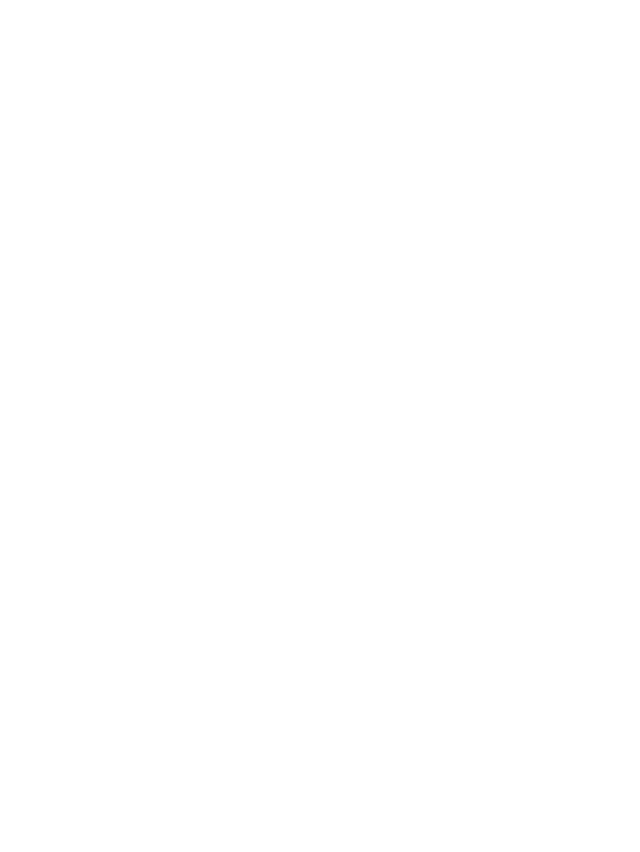
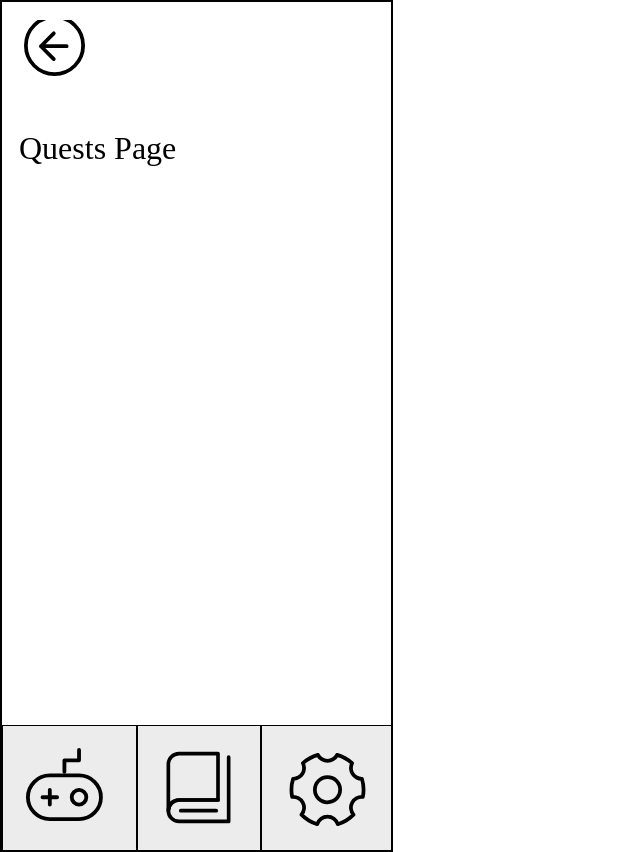
Before and after one commit to UNLV-CS472-672/2024-S-GROUP7-LifeQuest, a React (Create React App) app in the folder app/: page /quests in a window 1280 px wide. Before the commit this address had no page. Shown: the whole page, without its empty margins (0-640 px from the left). Before the commit the page ends 800 px from the top, so only its background shows below. Built offline with nearby package versions, Linux system fonts and the light colour scheme.

Commit message:
Added reference to TopPanel.js back button to go to skeleton page

```diff
--- a/app/src/App.js
+++ b/app/src/App.js
@@ -9,6 +9,7 @@ import Skeleton from "./pages/Skeleton";
 import Login from "./pages/Login";
 import Home from "./pages/home/Home";
 import SettingsPage from './pages/SettingsPage';
+import QuestsPage from './pages/QuestsPage';
 
 
 function App() {
@@ -53,6 +54,7 @@ function App() {
       <Route path="/login" element={<Login />} />
       <Route path="/home" element={<Home />} />
       <Route path="/settings" element={<SettingsPage />} />
+      <Route path="/quests" element={<QuestsPage />} />
     </Routes>
   );
 }
--- a/app/src/components/TopPanel.js
+++ b/app/src/components/TopPanel.js
@@ -5,7 +5,9 @@ const TopPanel = () => {
   return (
     <div className={styles.frame}>
       <div className={styles.topPanel}>
-        <BackButton backButtonPosition="relative" />
+        <a href="/">
+          <BackButton backButtonPosition="relative" />
+        </a>
       </div>
     </div>
   );
--- /dev/null
+++ b/app/src/pages/QuestsPage.js
@@ -0,0 +1,24 @@
+import NavigationPanel from "../components/NavigationPanel";
+import Frame from "../components/TopPanel";
+import PageContent from "../components/PageContent";
+import styles from "./QuestsPage.module.css";
+
+const QuestsPage = () => {
+  return (
+    <div className={styles.QuestsPage}>
+      <NavigationPanel />
+      <label className={styles.pageLabel} htmlFor="page_label">
+        <div className={styles.questsPageTitle}>Quests Page</div>
+      </label>
+      <Frame />
+      <PageContent
+        pageContentHeight="511px"
+        pageContentPosition="absolute"
+        pageContentTop="178px"
+        pageContentLeft="26px"
+      />
+    </div>
+  );
+};
+
+export default QuestsPage;
--- /dev/null
+++ b/app/src/pages/QuestsPage.module.css
@@ -0,0 +1,53 @@
+.QuestsPagePage {
+    align-self: stretch;
+    position: relative;
+    font-weight: 900;
+    text-shadow: 0 4px 4px rgba(0, 0, 0, 0.25);
+}
+.pageLabel {
+    cursor: pointer;
+    position: absolute;
+    top: 128px;
+    left: 17px;
+    width: 366px;
+    overflow: hidden;
+    display: flex;
+    flex-direction: column;
+    align-items: flex-start;
+    justify-content: center;
+}
+.QuestsPage {
+    width: 100%;
+    height: 852px;
+    position: relative;
+    border: 2px solid var(--color-black);
+    box-sizing: border-box;
+    overflow: hidden;
+    min-width: 393px;
+    max-width: 393px;
+    min-height: 852px;
+    max-height: 852px;
+    text-align: center;
+    font-size: 32px;
+    color: var(--color-black);
+    font-family: var(--font-roboto);
+}
+@media screen and (max-width: 1200px) {
+    .QuestsPage {
+        height: 852px;
+        min-width: 393px;
+        max-width: 393px;
+        min-height: 852px;
+        max-height: 852px;
+    }
+}
+.button {
+    background-color: #007bff;
+    color: white;
+    padding: 10px 20px;
+    border: none;
+    border-radius: 5px;
+    cursor: pointer;
+    font-size: 18px;
+    margin-top: 20px;
+}
```
